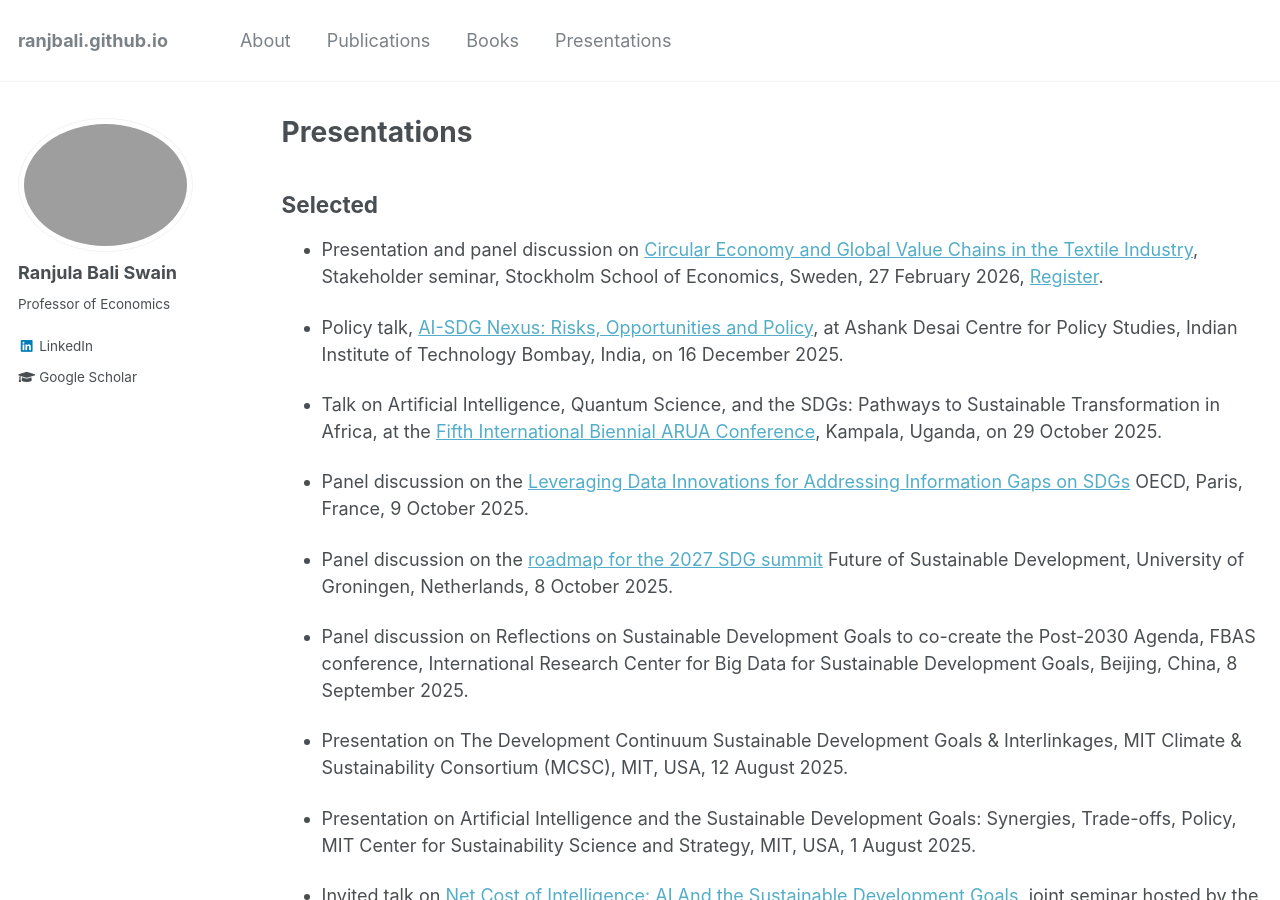
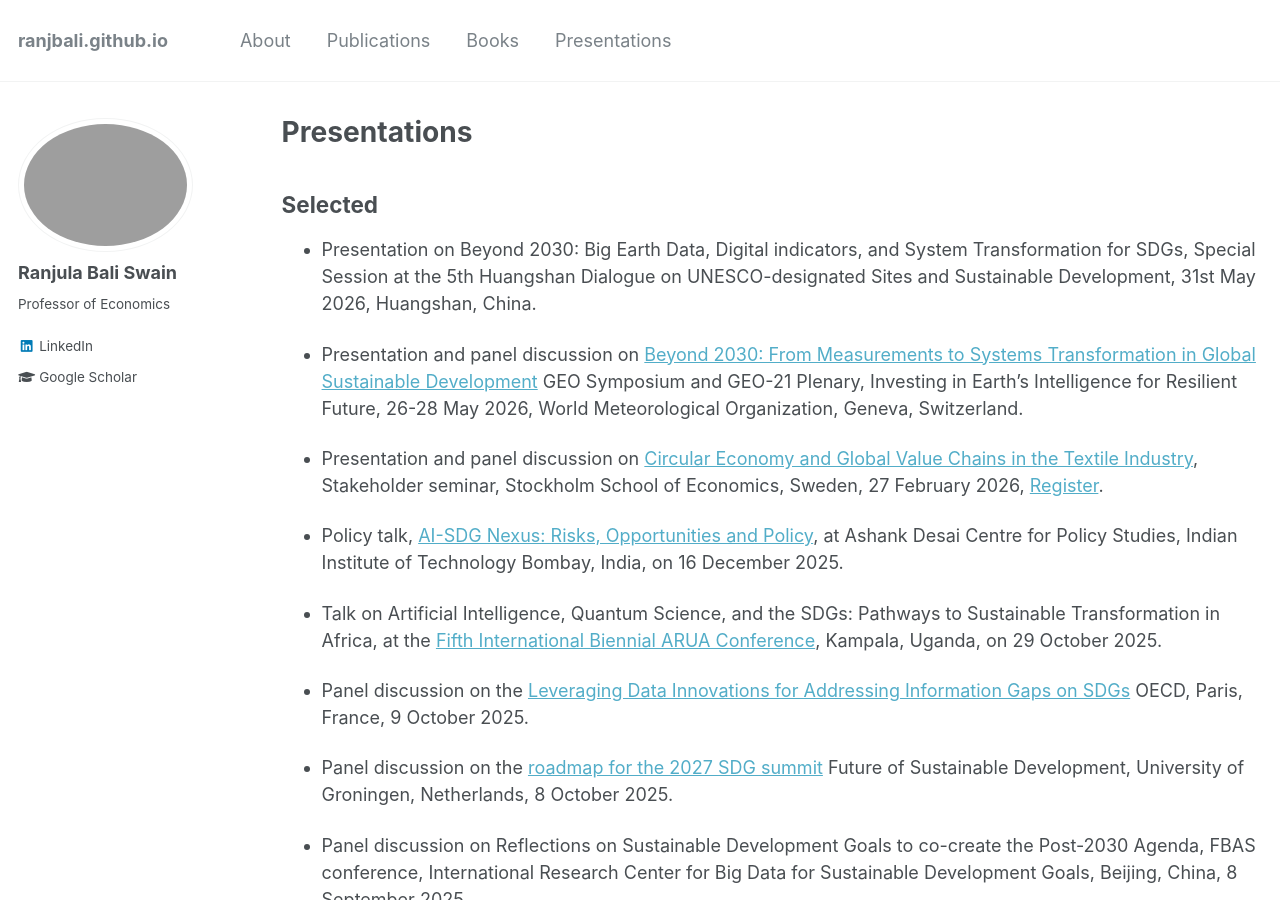
Before and after one commit to ranjbali/ranjbali.github.io, a Jekyll site: the page built from _pages/pastevents.md, in a window 1280 px wide and 900 px high. Built offline with Jekyll 4.4.1, drawn with Linux system fonts in a browser that asks for light colours.

Commit message:
Update pastevents.md with new event details
Added details about upcoming presentations and discussions related to sustainable development and the circular economy.

```diff
--- a/_pages/pastevents.md
+++ b/_pages/pastevents.md
@@ -8,6 +8,11 @@ author_profile: true
 {% include base_path %}
 
 ## Selected
+
+* Presentation on Beyond 2030: Big Earth Data, Digital indicators, and System Transformation for SDGs, Special Session at the 5th Huangshan Dialogue on UNESCO-designated Sites and Sustainable Development, 31st May 2026, Huangshan, China.
+
+* Presentation and panel discussion on [Beyond 2030: From Measurements to Systems Transformation in Global Sustainable Development](https://earthobservations.org/about-us/events/2026-geo-symposium-geo-21-plenary/schedule/2026-geo-symposium-geo-21-plenary-community-event-eo4sdg-initiative-progress-and-plan-for-post-2025-geo-work-programme-leveraging-eo-and-ai) GEO Symposium and GEO-21 Plenary, Investing in Earth's Intelligence for Resilient Future, 26-28 May 2026, World Meteorological Organization, Geneva, Switzerland.
+
 * Presentation and panel discussion on [Circular Economy and Global Value Chains in the Textile Industry](https://www.hhs.se/en/about-us/news/sir/2026/presentation-of-a-new-stakeholder-report-on-circular-economy-and-global-value-chains-in-the-textile-industry/), Stakeholder seminar, Stockholm School of Economics, Sweden, 27 February 2026, [Register](/files/StakeholderWorkshop27Feb2026.pdf).
 
 * Policy talk, [AI-SDG Nexus: Risks, Opportunities and Policy](/files/IIT_Mumbai.pdf), at Ashank Desai Centre for Policy Studies, Indian Institute of Technology Bombay, India, on 16 December 2025.
```
